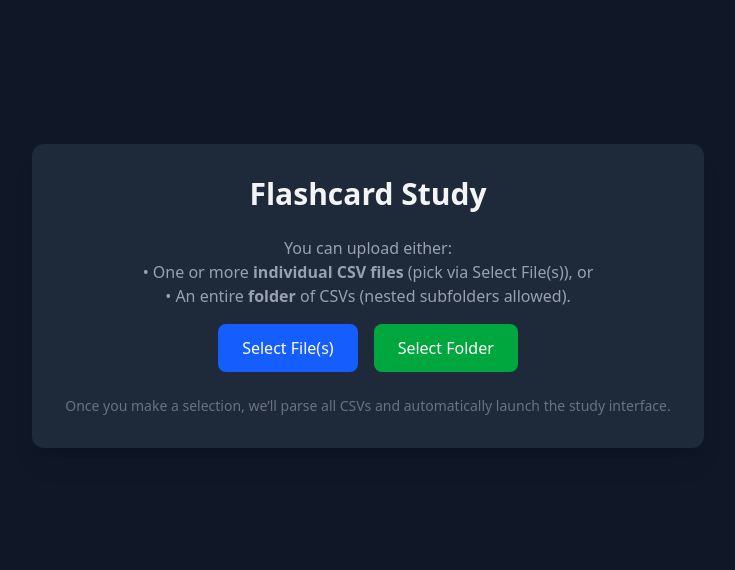
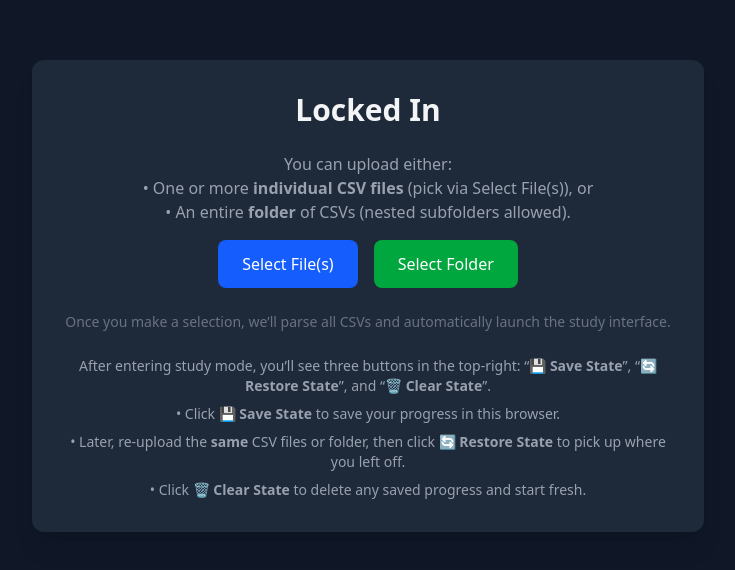
Before and after one commit to kooner27/locked_in, a React (Vite) app: page / in a window 1280 px wide. Shown: the part 104-674 px from the top of the page, without its empty margins (272-1007 px from the left). Built offline with nearby package versions, Linux system fonts and the light colour scheme.

Commit message:
instructions for state

```diff
--- a/src/components/UploadFlashcards.jsx
+++ b/src/components/UploadFlashcards.jsx
@@ -1,4 +1,3 @@
-// src/components/UploadFlashcards.jsx
 import React, { useState } from "react";
 
 export default function UploadFlashcards({ onUpload }) {
@@ -12,8 +11,7 @@ export default function UploadFlashcards({ onUpload }) {
    *   • file.webkitRelativePath (e.g. "FolderA/sub/file.csv") when picking a folder,
    *   • or file.name (e.g. "terms.csv") when picking individual file(s).
    *
-   * NOTE: We removed the use of Date.now() so that IDs are stable across
-   * identical re-uploads. Now: id = `${basePath}__${idx}`.
+   * NOTE: IDs are stable: `${basePath}__${idx}`.
    */
   function parseCsv(text, basePath) {
     return text
@@ -22,7 +20,7 @@ export default function UploadFlashcards({ onUpload }) {
       .map((line, idx) => {
         const [front, back] = line.split(",");
         return {
-          id: `${basePath}__${idx}`, // NO Date.now() → stable ID
+          id: `${basePath}__${idx}`, // stable ID
           front: front ? front.trim() : "",
           back: back ? back.trim() : "",
           path: basePath,
@@ -108,7 +106,7 @@ export default function UploadFlashcards({ onUpload }) {
     <div className="w-full max-w-2xl">
       <div className="bg-gray-800 p-8 rounded-xl shadow-xl">
         <h1 className="text-3xl font-bold mb-6 text-gray-100 text-center">
-          Flashcard Study
+          Locked In
         </h1>
 
         <p className="text-gray-400 mb-4 text-center">
@@ -163,6 +161,29 @@ export default function UploadFlashcards({ onUpload }) {
           Once you make a selection, we’ll parse all CSVs and automatically
           launch the study interface.
         </p>
+
+        {/* ====== Instructions Section ====== */}
+        <div className="mt-6 text-gray-400 text-sm text-center space-y-2">
+          <p>
+            After entering study mode, you’ll see three buttons in the
+            top‐right: &ldquo;<strong>💾 Save State</strong>&rdquo;, &ldquo;
+            <strong>🔄 Restore State</strong>&rdquo;, and &ldquo;
+            <strong>🗑️ Clear State</strong>&rdquo;.
+          </p>
+          <p>
+            • Click <strong>💾 Save State</strong> to save your progress in this
+            browser.
+          </p>
+          <p>
+            • Later, re‐upload the <strong>same</strong> CSV files or folder,
+            then click <strong>🔄 Restore State</strong> to pick up where you
+            left off.
+          </p>
+          <p>
+            • Click <strong>🗑️ Clear State</strong> to delete any saved progress
+            and start fresh.
+          </p>
+        </div>
       </div>
     </div>
   );
```
